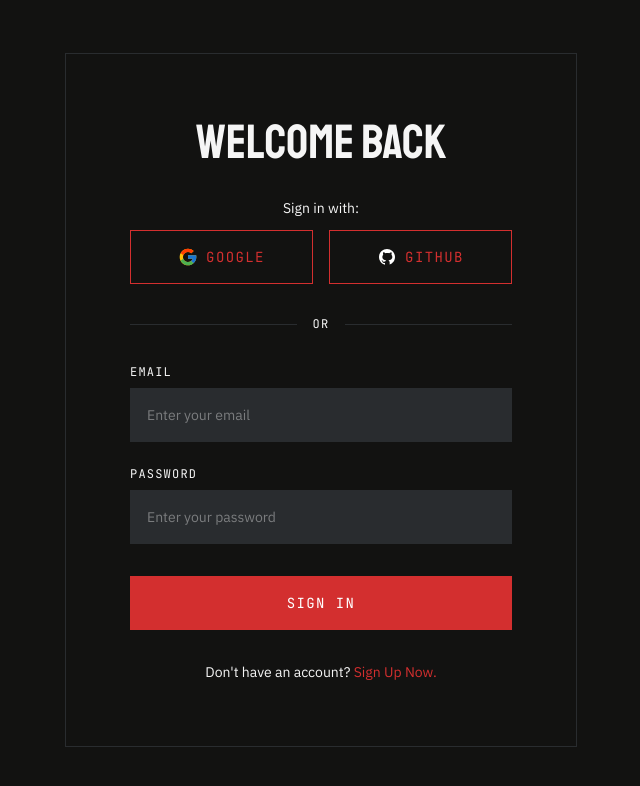
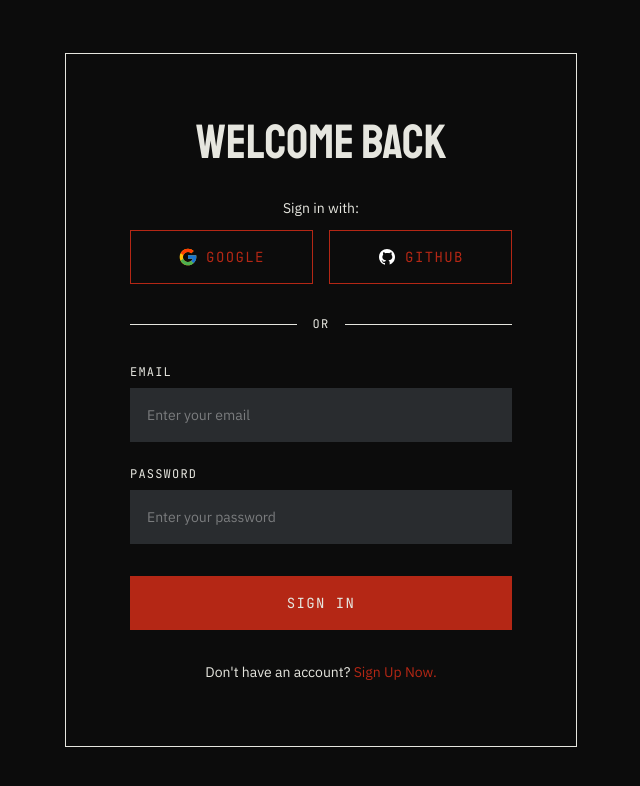
Before and after one commit to COS301-SE-2026/AEGIS--Adversarial-Evaluation---Genuineness-Intelligence-System-, a Next.js app in the folder frontend/: page /login in a window 1280 px wide. Shown: the top 786 px of the page, without its empty margins (319-959 px from the left). Built offline with nearby package versions, Linux system fonts and the light colour scheme.

Commit message:
Updated global css to have more generic naming conventions and updated frontend files to use new naming convention.

```diff
--- a/frontend/src/app/(auth)/login/page.tsx
+++ b/frontend/src/app/(auth)/login/page.tsx
@@ -30,12 +30,12 @@ const Login = () => {
 
   return (
     <main className="min-h-screen flex items-center justify-center">
-      <div className="border border-bunker-grey p-16 w-full max-w-lg flex flex-col gap-8">
+      <div className="border border-default-border p-16 w-full max-w-lg flex flex-col gap-8">
 
-        <h1 className="text-center text-5xl text-white-smoke">Welcome Back</h1>
+        <h1 className="text-center text-5xl text-default-text">Welcome Back</h1>
 
         <div className="flex flex-col gap-3">
-          <p className="text-center font-ibm-plex text-sm text-white-smoke">
+          <p className="text-center font-ibm-plex text-sm text-default-text">
             Sign in with:
           </p>
           <div className="flex gap-4">
@@ -49,11 +49,11 @@ const Login = () => {
         </div>
 
         <div className="flex items-center gap-4">
-          <hr className="flex-1 border-bunker-grey"/>
-          <span className="font-jetbrains-mono text-xs tracking-widest uppercase text-white-smoke">
+          <hr className="flex-1 border-default-border"/>
+          <span className="font-jetbrains-mono text-xs tracking-widest uppercase text-default-text">
             or
           </span>
-          <hr className="flex-1 border-bunker-grey"/>
+          <hr className="flex-1 border-default-border"/>
         </div>
 
         <div className="flex flex-col gap-6">
@@ -77,9 +77,9 @@ const Login = () => {
           Sign In
         </Button>
 
-        <p className="text-center font-ibm-plex text-sm text-white-smoke">
+        <p className="text-center font-ibm-plex text-sm text-default-text">
           Don&apos;t have an account?{" "}
-          <Link href="/register" className="text-signal-red hover:underline">
+          <Link href="/register" className="text-system-red hover:underline">
             Sign Up Now.
           </Link>
         </p>
--- a/frontend/src/app/globals.css
+++ b/frontend/src/app/globals.css
@@ -1,12 +1,13 @@
 @import "tailwindcss";
 
 @theme {
-  --color-chinese-black: #121211;
-  --color-bunker-grey: #292C2F;
-  --color-black-wool: #333331;
-  --color-white-smoke: #F5F5F5;
-  --color-signal-red: #D32F2F;
-  --color-pure-white: #FFFFFF;
+  --color-background: #0C0C0C; /*chinese-black in current theme */
+  --color-secondary-surface: #292C2F; /*bunker-grey in current theme */
+  --color-tertiary-surface: #30302E; /*black-wool in current theme */
+  --color-white-smoke: #F5F5F5; /*white-smoke in current theme */
+  --color-system-red: #B42715; /*signal-red in current theme */
+  --color-default-text: #E6E6DF; /*pure-white in current theme */
+  --color-default-border: #989892 /*bunker-grey in current theme */
 
   --font-staatliches: var(--font-staatliches);
   --font-ibm-plex: var(--font-ibm-plex-sans);
@@ -15,8 +16,8 @@
 
 @layer base {
   body {
-    background-color: var(--color-chinese-black);
-    color: var(--color-white-smoke);
+    background-color: var(--color-background);
+    color: var(--color-default-text);
     font-family: var(--font-ibm-plex-sans), sans-serif;
   }
 
--- a/frontend/src/components/candidate/ui/buttons/assessment-save.tsx
+++ b/frontend/src/components/candidate/ui/buttons/assessment-save.tsx
@@ -1,6 +1,6 @@
 export function SaveButton() {
     return (
-        <button className="bg-transparent h-12 w-32 text-signal-red border-2 border-signal-red  px-4 py-2 hover:bg-signal-red hover:text-white-smoke transition-colors duration-300 cursor-pointer">
+        <button className="bg-transparent h-12 w-32 text-system-red border-2 border-system-red  px-4 py-2 hover:bg-system-red hover:text-white-smoke transition-colors duration-300 cursor-pointer">
             <h3 className="tracking-widest">Save</h3>
         </button>
     );
--- a/frontend/src/components/candidate/ui/buttons/search-bar.tsx
+++ b/frontend/src/components/candidate/ui/buttons/search-bar.tsx
@@ -9,7 +9,7 @@ export function SearchBar() {
                 <input
                     type="text"
                     placeholder="Search..."
-                    className="w-40  h-[36] pl-10 pr-4 py-2 border  border-black-wool focus:outline-none focus:ring-2 focus:ring-white-smoke transition duration-200"
+                    className="w-40  h-[36] pl-10 pr-4 py-2 border  border-tertiary-surface focus:outline-none focus:ring-2 focus:ring-white-smoke transition duration-200"
                 />
             </div>
         </div>
--- a/frontend/src/components/candidate/ui/cards/assesment_card.tsx
+++ b/frontend/src/components/candidate/ui/cards/assesment_card.tsx
@@ -5,7 +5,7 @@ import { AssessmentCardProps } from "./assessment_card.types"; //icons class
 
 export function AssessmentCard({ assessmentId, title, description, num_questions, attempts, success_rate }: AssessmentCardProps) {
     return (
-        <div className= "bg-bunker-grey border-2 border-black-wool p-4 h-20rem w-15rem flex flex-col hover:scale-105 hover:shadow-md hover:shadow-black-wool/50 transition-all duration-300">
+        <div className= "bg-secondary-surface border-2 border-tertiary-surface p-4 h-20rem w-15rem flex flex-col hover:scale-105 hover:shadow-md hover:shadow-tertiary-surface/50 transition-all duration-300">
             <div className="mb-4 shrink-0">
                 <h2 className="text-l mb-2 leading-6 tracking-widest">{title}</h2>
                 <p className="mt-4 line-clamp-2">{description}</p>
@@ -26,7 +26,7 @@ export function AssessmentCard({ assessmentId, title, description, num_questions
             </div>
             <div className="mt-auto">
                 <Link href={`/assessment/${assessmentId}`}>
-                    <button className= " mt-4 bg-transparent h-3rem w-8rem text-signal-red border-2 border-signal-red  px-4 py-2 hover:bg-signal-red hover:text-white-smoke transition-colors duration-300 cursor-pointer">
+                    <button className= " mt-4 bg-transparent h-3rem w-8rem text-system-red border-2 border-system-red  px-4 py-2 hover:bg-system-red hover:text-white-smoke transition-colors duration-300 cursor-pointer">
                         <h3 className="tracking-widest">Start</h3>
                     </button>
                 </Link>
--- a/frontend/src/components/hero/sections/hero.tsx
+++ b/frontend/src/components/hero/sections/hero.tsx
@@ -7,7 +7,7 @@ const Hero = () => {
         <div className="flex flex-col gap-8 max-w-xl">
             <div className="flex flex-col gap-0">
                 <h1 className="font-staatliches text-8xl leading-none text-white-smoke">Prove Your</h1>
-                <h1 className="font-staatliches text-8xl leading-none text-signal-red">
+                <h1 className="font-staatliches text-8xl leading-none text-system-red">
                     Humanity
                     <span className="text-white-smoke">.</span>
                 </h1>
@@ -15,7 +15,7 @@ const Hero = () => {
             <p className="font-ibm-plex text-xs tracking-widest uppercase text-white-smoke leading-relaxed max-w-sm">
                 The ultimate coding assessment where human reasoning battles AI logic.
                 Artificial intelligence thrives on predictability.{" "}
-                <span className="text-signal-red">
+                <span className="text-system-red">
                 Can you build an unpredictable logic path and bypass the machine
                 detection grid?
                 </span>
--- a/frontend/src/components/hero/ui/button.tsx
+++ b/frontend/src/components/hero/ui/button.tsx
@@ -24,9 +24,9 @@ const Button = ({
     "inline-flex items-center justify-center gap-2 px-8 py-4 font-jetbrains-mono text-sm tracking-widest uppercase transition-colors duration-200 cursor-pointer disabled:opacity-50 disabled:cursor-not-allowed";
   const variants: Record<ButtonVariant, string> = {
     solid:
-      "bg-signal-red text-pure-white hover:bg-red-700 border border-signal-red",
+      "bg-system-red text-default-text hover:bg-red-700 border border-system-red",
     outline:
-      "bg-transparent text-signal-red border border-signal-red hover:bg-signal-red hover:text-pure-white",
+      "bg-transparent text-system-red border border-system-red hover:bg-system-red hover:text-default-text",
   };
 
   return (
--- a/frontend/src/components/hero/ui/input.tsx
+++ b/frontend/src/components/hero/ui/input.tsx
@@ -22,12 +22,12 @@ const Input = ({
 }: InputProps) => {
   return (
     <div className={`flex flex-col gap-2 ${className}`}>
-        <label className="font-jetbrains-mono text-xs tracking-widest uppercase text-white-smoke">
+        <label className="font-jetbrains-mono text-xs tracking-widest uppercase text-default-text">
             {label}
         </label>
         <div className="relative flex items-center">
             {icon && (
-                <span className="absolute left-4 text-white-smoke shrink-0">
+                <span className="absolute left-4 text-default-text shrink-0">
                     {icon}
                 </span>
             )}
@@ -36,8 +36,8 @@ const Input = ({
                 placeholder={placeholder}
                 value={value}
                 onChange={(e)=> onChange(e.target.value)}
-                className={`w-full bg-bunker-grey text-white-smoke placeholder:text-white-smoke/40 font-ibm-plex text-sm px-4 py-4 border border-transparent
-                            focus:outline-none focus:border-signal-red transition-colors duration-200 {icon ? "pl-10" : ""}`}
+                className={`w-full bg-secondary-surface text-default-text placeholder:text-white-smoke/40 font-ibm-plex text-sm px-4 py-4 border border-transparent
+                            focus:outline-none focus:border-system-red transition-colors duration-200 {icon ? "pl-10" : ""}`}
                 />
 
         </div>
```
Also changed, not shown: frontend/src/app/(auth)/register/page.tsx (+12 -12 lines), frontend/src/components/candidate/layouts/navbar.tsx (+4 -4 lines), frontend/src/components/hero/layouts/navbar.tsx (+5 -5 lines).
